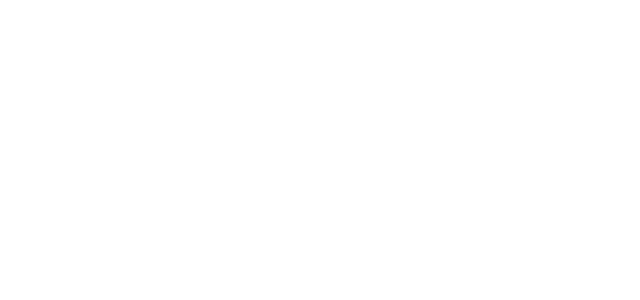
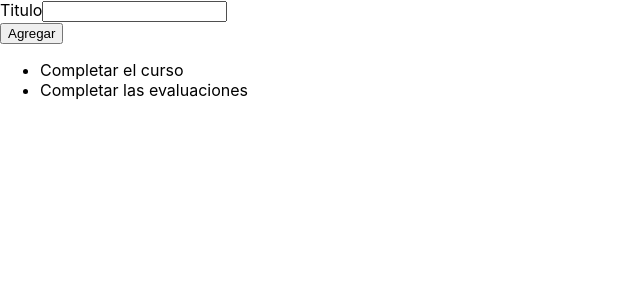
Before and after one commit to YonatanQuintero/react-app-ts, a React (Create React App) app: page / in a window 1280 px wide. Shown: the top 300 px of the page, without its empty margins (0-640 px from the left). Built offline with nearby package versions, Linux system fonts and the light colour scheme.

Commit message:
111 - Comunicación entre componentes

```diff
--- a/src/App.tsx
+++ b/src/App.tsx
@@ -1,9 +1,22 @@
 import React from 'react';
+import TodoList from './components/TodoList';
+import NewTodo from './components/NewTodo';
 
-function App() {
-  return (
-    <div className="App"></div>
-  );
+const App: React.FC = () =>{
+
+  const AddTodo = (text:string) => {
+      console.log(text);
+  }
+
+  const todos = [
+    {id:"t1",text:"Completar el curso"},
+    {id:"t2",text:"Completar las evaluaciones"}
+  ];
+
+  return(<div className="App">
+    <NewTodo onAddTodo={AddTodo}/>
+    <TodoList items={todos} />
+  </div>);
 }
 
 export default App;
--- /dev/null
+++ b/src/components/NewTodo.tsx
@@ -0,0 +1,24 @@
+import React,{ useRef} from "react";
+
+interface NewTodoProps{
+    onAddTodo:(text:string) => void
+}
+
+const NewTodo: React.FC<NewTodoProps> = props =>{
+    const inputRef = useRef<HTMLInputElement>(null);
+    const submitHandler = (event: React.FormEvent) =>{
+        event.preventDefault();
+        const enteredText = inputRef.current!.value;
+        props.onAddTodo(enteredText);
+
+    }
+    return <form onSubmit={submitHandler}>
+        <div>
+            <label htmlFor="todo-text">Titulo</label>
+            <input type="text" id="todo-text" ref={inputRef} />
+        </div>
+        <button type="submit">Agregar</button>
+    </form>
+}
+
+export default NewTodo;
--- /dev/null
+++ b/src/components/TodoList.tsx
@@ -0,0 +1,14 @@
+import React from "react";
+
+interface TodoListProps{
+    items:{id:string, text:string}[];
+}
+
+const TodoList: React.FC<TodoListProps> = props =>{
+
+    return <ul>{props.items.map(todo=>
+                <li key={todo.id}>{todo.text}</li>)
+            }</ul>
+};
+
+export default TodoList;
```
